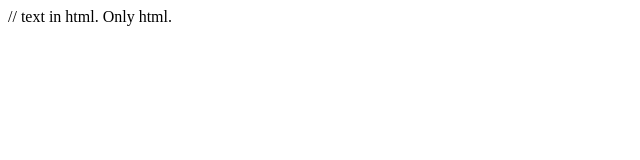
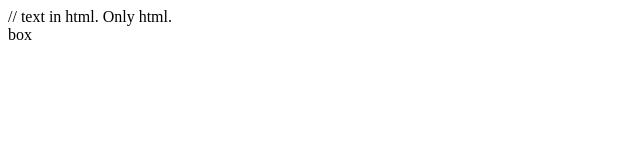
Before and after one commit to Codeezz/repo-one, a plain HTML site: page index.html in a window 1280 px wide. Shown: the full height of the page, 0-640 px from the left. Drawn offline with Linux system fonts and the light colour scheme.

Commit message:
update html

```diff
--- a/index.html
+++ b/index.html
@@ -1 +1,2 @@
 // text in html. Only html.
+<div>box</div>
```
